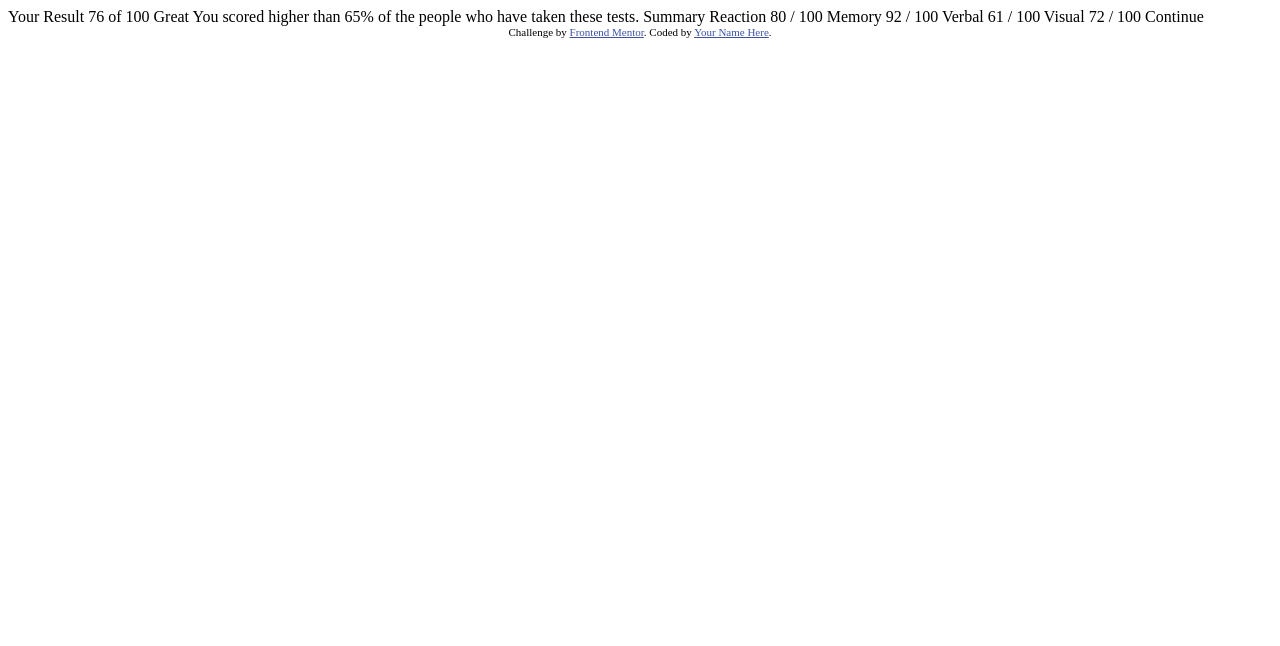
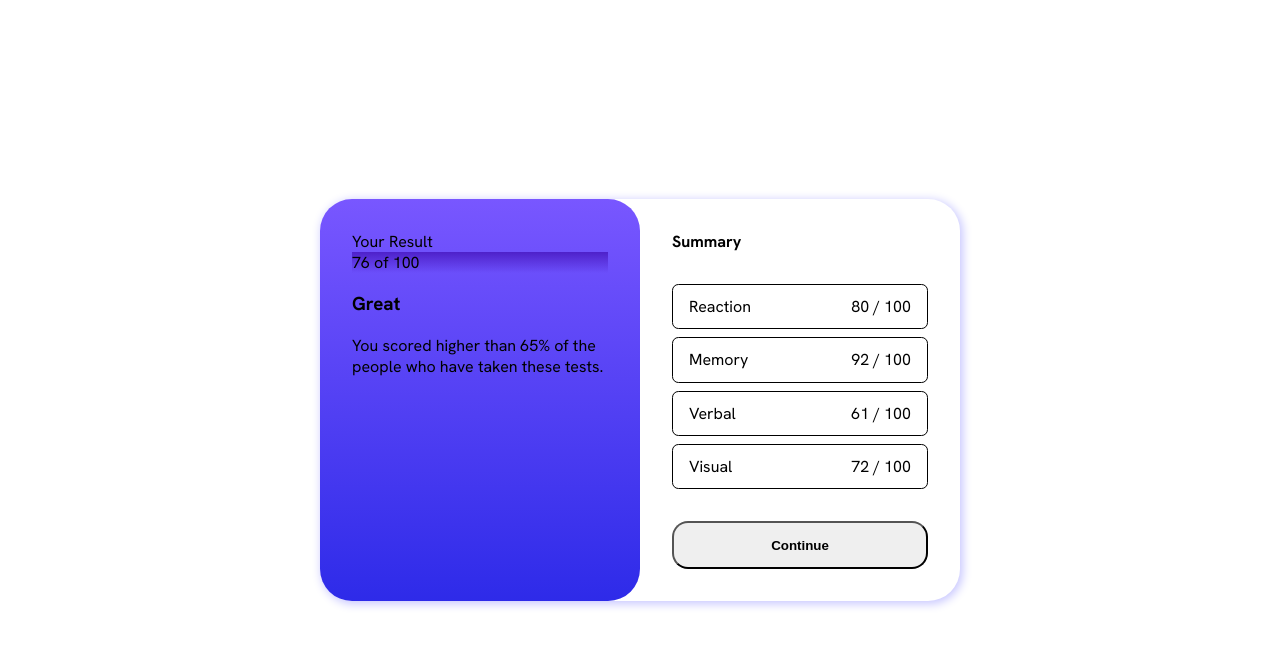
Before and after one commit to RihanAli001/Result-Summary-Component, a plain HTML site: page index.html in a window 1280 px wide. Drawn offline with Linux system fonts and the light colour scheme.

Commit message:
Add some tags and styling

```diff
--- a/index.html
+++ b/index.html
@@ -1,8 +1,10 @@
 <!DOCTYPE html>
 <html lang="en">
+
 <head>
   <meta charset="UTF-8">
-  <meta name="viewport" content="width=device-width, initial-scale=1.0"> <!-- displays site properly based on user's device -->
+  <meta name="viewport" content="width=device-width, initial-scale=1.0">
+  <!-- displays site properly based on user's device -->
 
   <link rel="icon" type="image/png" sizes="32x32" href="./assets/images/favicon-32x32.png">
 
@@ -10,38 +12,142 @@
 
   <!-- Feel free to remove these styles or customise in your own stylesheet 👍 -->
   <style>
-    .attribution { font-size: 11px; text-align: center; }
-    .attribution a { color: hsl(228, 45%, 44%); }
+    @font-face {
+      font-family: Hanken Grotesk;
+      src: url(/assets/fonts/HankenGrotesk-VariableFont_wght.ttf);
+    }
+
+    html,
+    body {
+      font-family: Hanken Grotesk;
+      padding: 0;
+      margin: 0;
+      width: 100%;
+      height: 100%;
+    }
+
+    .attribution {
+      font-size: 11px;
+      text-align: center;
+    }
+
+    .attribution a {
+      color: hsl(228, 45%, 44%);
+    }
+
+    .summary-element {
+      display: flex;
+      flex-direction: row;
+      justify-content: space-between;
+      border: 1px solid black;
+      border-radius: 0.4rem;
+      padding: 0.7rem 1rem;
+    }
+
+    .summary-btn {
+      font-weight: bold;
+      width: 100%;
+      height: 3rem;
+      border-radius: 1rem;
+    }
   </style>
 </head>
+
 <body>
 
-  Your Result
-  76
-  of 100
+  <div style="height: 100%;display: flex;">
+    <div style="
+        display: grid;
+        grid-template-columns: 1fr 1fr;
+        width: 50%;
+        margin: auto;
+        border-radius: 2rem;
+        box-shadow: 2px 2px 10px 1px hsl(241, 100%, 89%);
+      ">
+      <div style="
+          padding: 2rem;
+          border-radius: 2rem;
+          background-image: linear-gradient(hsl(252, 100%, 67%), hsl(241, 81%, 54%));
+        ">
+        <span>
+          Your Result
+        </span>
+        <div style="
+          background-image: linear-gradient(hsla(256, 72%, 46%, 1), hsla(241, 72%, 46%, 0));
+        ">
+          <span>
+            76
+          </span>
+          <span>
+            of 100
+          </span>
+        </div>
+        <h3>
+          Great
+        </h3>
+        <span>
+          You scored higher than 65% of the people who have taken these tests.
+        </span>
+      </div>
+      <div style="
+        padding: 2rem;
+        display: flex;
+        flex-direction: column;
+        justify-content: space-between;
+        row-gap: 2rem;
+      ">
+        <span style="
+          font-weight: bold;
+        ">
+          Summary
+        </span>
 
-  Great
-  You scored higher than 65% of the people who have taken these tests.
+        <div style="
+          display: flex;
+          flex-direction: column;
+          justify-content: space-between;
+          row-gap: 0.5rem;
+        ">
+          <div class="summary-element">
+            <span>
+              Reaction
+            </span>
+            <span>
+              80 <span>/ 100</span>
+            </span>
+          </div>
+          <div class="summary-element">
+            <span>
+              Memory
+            </span>
+            <span>
+              92 <span>/ 100</span>
+            </span>
+          </div>
+          <div class="summary-element">
+            <span>
+              Verbal
+            </span>
+            <span>
+              61 <span>/ 100</span>
+            </span>
+          </div>
+          <div class="summary-element">
+            <span>
+              Visual
+            </span>
+            <span>
+              72 <span>/ 100</span>
+            </span>
+          </div>
+        </div>
+        <button class="summary-btn">
+          Continue
+        </button>
+      </div>
+    </div>
+  </div>
 
-  Summary
+</body>
 
-  Reaction
-  80 / 100
-
-  Memory
-  92 / 100
-
-  Verbal
-  61 / 100
-
-  Visual
-  72 / 100
-
-  Continue
-
-  <div class="attribution">
-    Challenge by <a href="https://www.frontendmentor.io?ref=challenge" target="_blank">Frontend Mentor</a>.
-    Coded by <a href="#">Your Name Here</a>.
-  </div>
-</body>
 </html>
```
